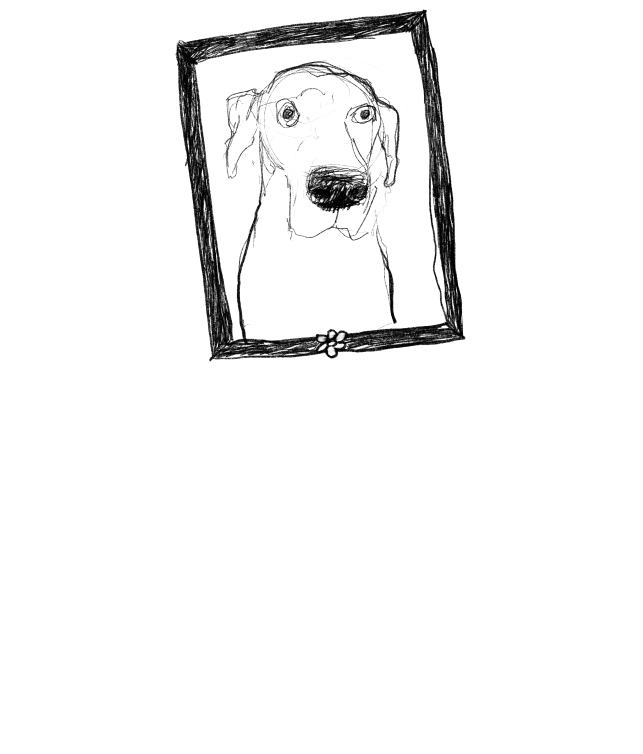
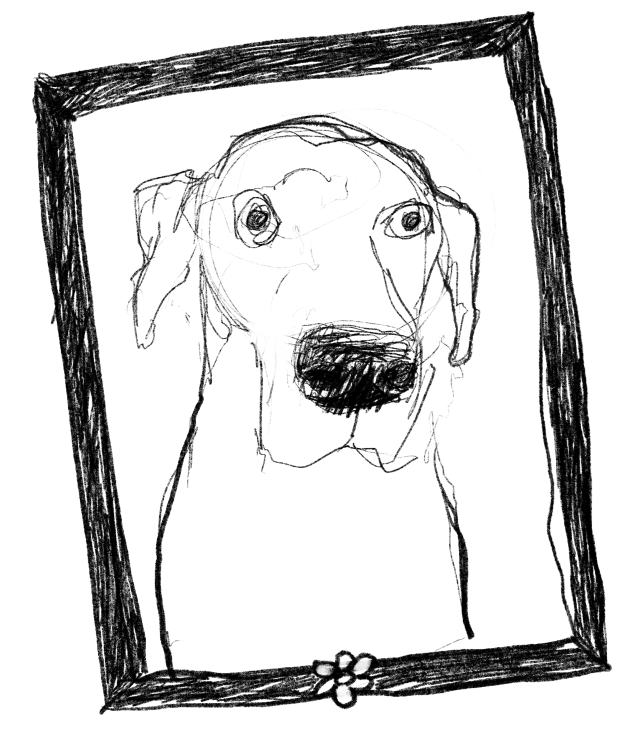
Before and after one commit to jayjansheski/jansheski, a plain HTML site: page index.html in a window 1280 px wide. Shown: the whole page, without its empty margins (321-964 px from the left). Drawn offline with Linux system fonts and the light colour scheme.

Commit message:
Fix viewport

```diff
--- a/index.html
+++ b/index.html
@@ -1,18 +1,19 @@
 <html>
   <head>
     <title>Jansheski</title>
+    <meta name="viewport" content="width=device-width, initial-scale=1.0">
     <style>
       body {
-        text-align: center;;
+        text-align: center;
       }
       img {
         margin: 0 auto;
-        width: 300px;
-        max-width: 100%;
+        width: 100%;
+        max-width: 600px;
       }
     </style>
   </head>
   <body>
-    <img src="dog.png" alt="Dog">
+    <img src="dog.png" alt="Dog" title="Woof">
   </body>
 </html>
```
